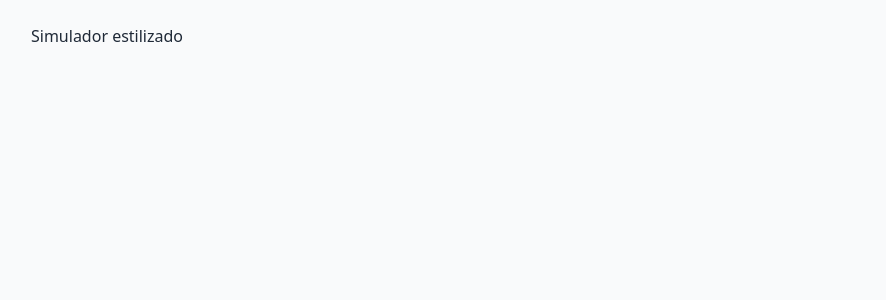
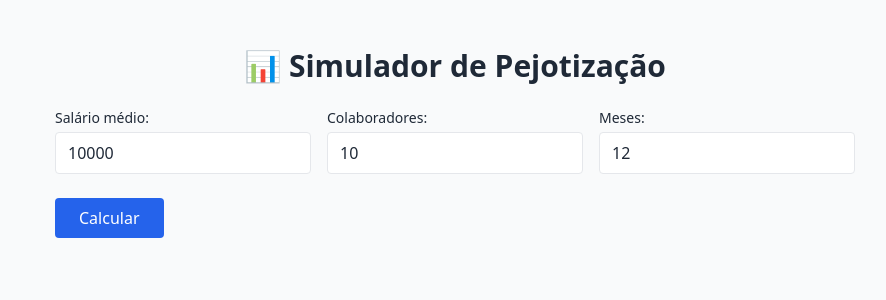
Before and after one commit to gmunareto/simulador-pejotizacao, a React (Vite) app: page / in a window 1280 px wide. Shown: the top 300 px of the page, without its empty margins (185-1071 px from the left). Built offline with nearby package versions, Linux system fonts and the light colour scheme.

Commit message:
Update SimuladorPejotizacao.jsx

```diff
--- a/src/SimuladorPejotizacao.jsx
+++ b/src/SimuladorPejotizacao.jsx
@@ -1 +1,109 @@
-export default function SimuladorPejotizacao() { return <div>Simulador estilizado</div> }
+import { useState } from "react";
+import { BarChart, Bar, XAxis, YAxis, Tooltip, ResponsiveContainer, Legend } from "recharts";
+
+export default function SimuladorPejotizacao() {
+  const [salario, setSalario] = useState(10000);
+  const [colaboradores, setColaboradores] = useState(10);
+  const [meses, setMeses] = useState(12);
+  const [resultado, setResultado] = useState(null);
+
+  const calcular = () => {
+    const totalSalario = salario * colaboradores;
+
+    const custoCLT = totalSalario * 1.5;
+    const custoPJ = totalSalario * 1.2;
+    const economiaMensal = custoCLT - custoPJ;
+    const economiaTotal = economiaMensal * meses;
+    const previdencia = economiaMensal * 0.5;
+    const recebivelPJ = custoPJ - previdencia;
+
+    const contabilidade = 369 * meses * colaboradores;
+    const impostos = (recebivelPJ / colaboradores) * 0.06 * meses * colaboradores;
+
+    const ganhoPJ = (recebivelPJ * meses + previdencia * meses) - contabilidade - impostos;
+
+    const inssPatronal = totalSalario * meses * 0.20;
+    const fgts = totalSalario * meses * 0.08;
+    const ferias = totalSalario * meses * 0.1111;
+    const decimo = totalSalario * meses * 0.0833;
+    const multa = fgts * 0.4;
+    const avisoPrevio = salario * colaboradores;
+
+    const totalAcao = inssPatronal + fgts + ferias + decimo + multa + avisoPrevio;
+    const risco = totalAcao * 0.68;
+    const seguro = risco * 0.15;
+
+    const economiaLiquida = economiaTotal - seguro;
+
+    setResultado({
+      custoCLT, custoPJ, economiaMensal, economiaTotal,
+      economiaLiquida, ganhoPJ, risco, seguro, totalAcao
+    });
+  };
+
+  const f = (v) => v.toLocaleString('pt-BR', { style: 'currency', currency: 'BRL' });
+
+  return (
+    <div className="p-6 space-y-6 max-w-4xl mx-auto">
+      <h1 className="text-3xl font-bold text-center">📊 Simulador de Pejotização</h1>
+
+      <div className="grid grid-cols-1 sm:grid-cols-3 gap-4">
+        <div>
+          <label className="block text-sm font-medium mb-1">Salário médio:</label>
+          <input type="number" value={salario} onChange={e => setSalario(+e.target.value)}
+            className="w-full px-3 py-2 border rounded" />
+        </div>
+        <div>
+          <label className="block text-sm font-medium mb-1">Colaboradores:</label>
+          <input type="number" value={colaboradores} onChange={e => setColaboradores(+e.target.value)}
+            className="w-full px-3 py-2 border rounded" />
+        </div>
+        <div>
+          <label className="block text-sm font-medium mb-1">Meses:</label>
+          <input type="number" value={meses} onChange={e => setMeses(+e.target.value)}
+            className="w-full px-3 py-2 border rounded" />
+        </div>
+      </div>
+
+      <button onClick={calcular}
+        className="bg-blue-600 text-white px-6 py-2 rounded hover:bg-blue-700">
+        Calcular
+      </button>
+
+      {resultado && (
+        <div className="space-y-6 mt-6">
+          <div className="bg-white p-4 rounded shadow">
+            <h2 className="text-xl font-semibold mb-2">🏢 Visão da Empresa</h2>
+            <p><strong>Custo CLT:</strong> {f(resultado.custoCLT)}</p>
+            <p><strong>Custo PJ:</strong> {f(resultado.custoPJ)}</p>
+            <p><strong>Economia mensal:</strong> {f(resultado.economiaMensal)}</p>
+            <p><strong>Economia total:</strong> {f(resultado.economiaTotal)}</p>
+            <p><strong>Economia líquida (após seguro):</strong> {f(resultado.economiaLiquida)}</p>
+          </div>
+
+          <div className="bg-white p-4 rounded shadow">
+            <h2 className="text-xl font-semibold mb-2">👤 Visão do Colaborador</h2>
+            <p><strong>Ganho PJ total:</strong> {f(resultado.ganhoPJ)}</p>
+          </div>
+
+          <div className="bg-white p-4 rounded shadow">
+            <h2 className="text-xl font-semibold mb-4">🛡️ Gráfico de Risco</h2>
+            <ResponsiveContainer width="100%" height={300}>
+              <BarChart data={[
+                { name: 'Valor da Ação', valor: resultado.totalAcao },
+                { name: 'Risco Estimado (68%)', valor: resultado.risco },
+                { name: 'Seguro (15%)', valor: resultado.seguro }
+              ]}>
+                <XAxis dataKey="name" />
+                <YAxis tickFormatter={f} />
+                <Tooltip formatter={(v) => f(v)} />
+                <Legend />
+                <Bar dataKey="valor" fill="#3b82f6" />
+              </BarChart>
+            </ResponsiveContainer>
+          </div>
+        </div>
+      )}
+    </div>
+  );
+}
```
